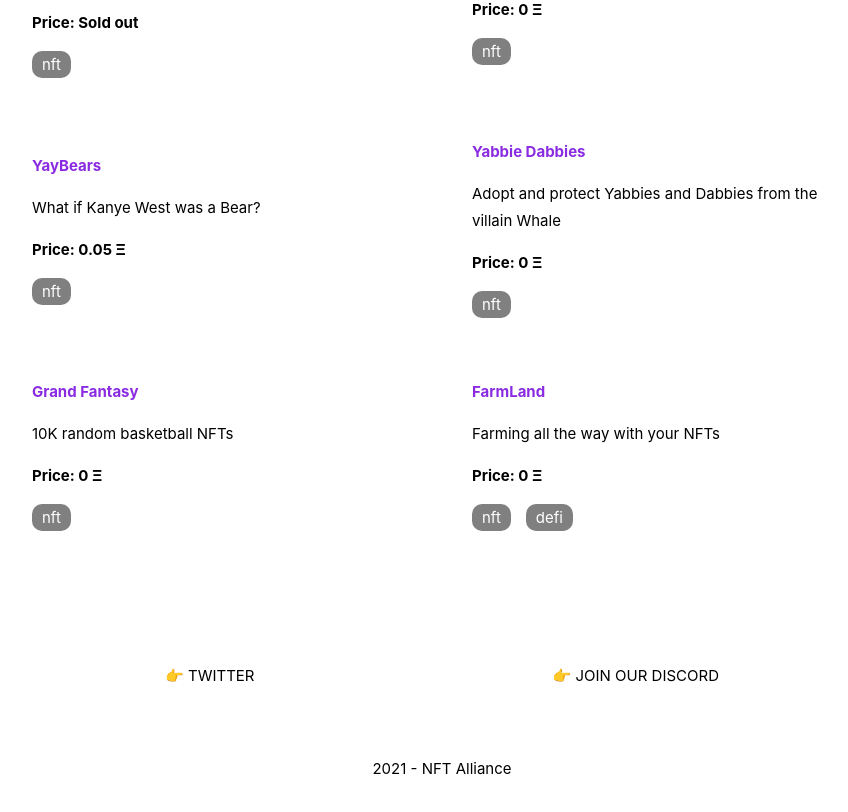
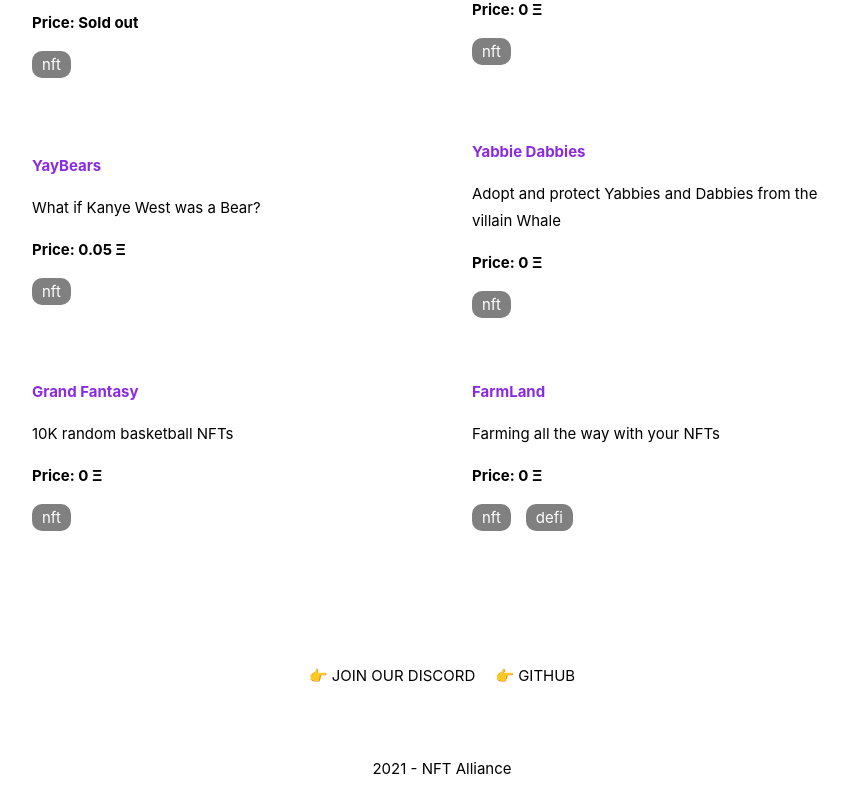
Before and after one commit to nft-alliance/nft-alliance-web-page, a Next.js app: page / in a window 1280 px wide. Shown: the part 1415-2227 px from the top of the page, without its empty margins (198-1046 px from the left). Built offline with nearby package versions, Linux system fonts and the light colour scheme.

Commit message:
Link to discord and github

```diff
--- a/modules/app/components/Footer.tsx
+++ b/modules/app/components/Footer.tsx
@@ -4,27 +4,34 @@ export function Footer() {
   return (
     <div>
       <div className="footer">
-        <a
-          href="https://twitter.com/"
+        {/* <a
+          href="https://twitter.com/NFTAlliance"
           target="_blank"
           rel="noopener noreferrer"
           title="Twitter account"
         >
           👉 Twitter
-        </a>
+        </a> */}
 
 
 
         <a
           title="Join discord"
-          href="https://discord.gg/xx"
+          href="https://discord.gg/eX9eXDu4tu"
           target="_blank"
           rel="noopener noreferrer"
         >
           👉 Join our Discord
         </a>
 
-
+        <a
+          title="GitHub"
+          href="https://github.com/nft-alliance"
+          target="_blank"
+          rel="noopener noreferrer"
+        >
+          👉 GitHub
+        </a>
 
       </div>
       <div style={{ padding: '30px', textAlign: 'center'}}>
@@ -44,12 +51,8 @@ export function Footer() {
           }
 
           .footer a {
-            display: flex;
+
             padding: 0 10px;
-            justify-content: center;
-            align-items: center;
-            flex-grow: 1;
-            color: white;
             text-transform: uppercase;
             text-decoration: none;
             color: black;
```
